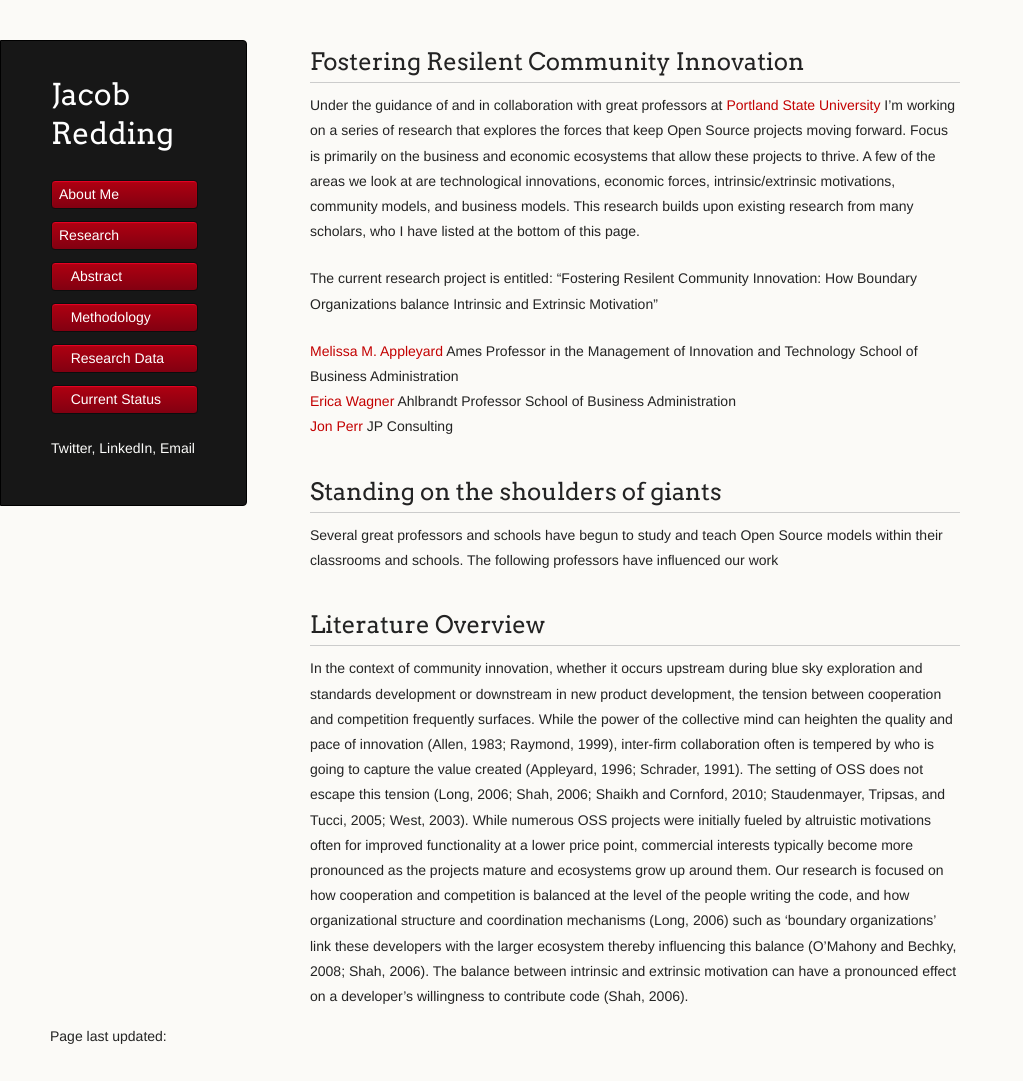
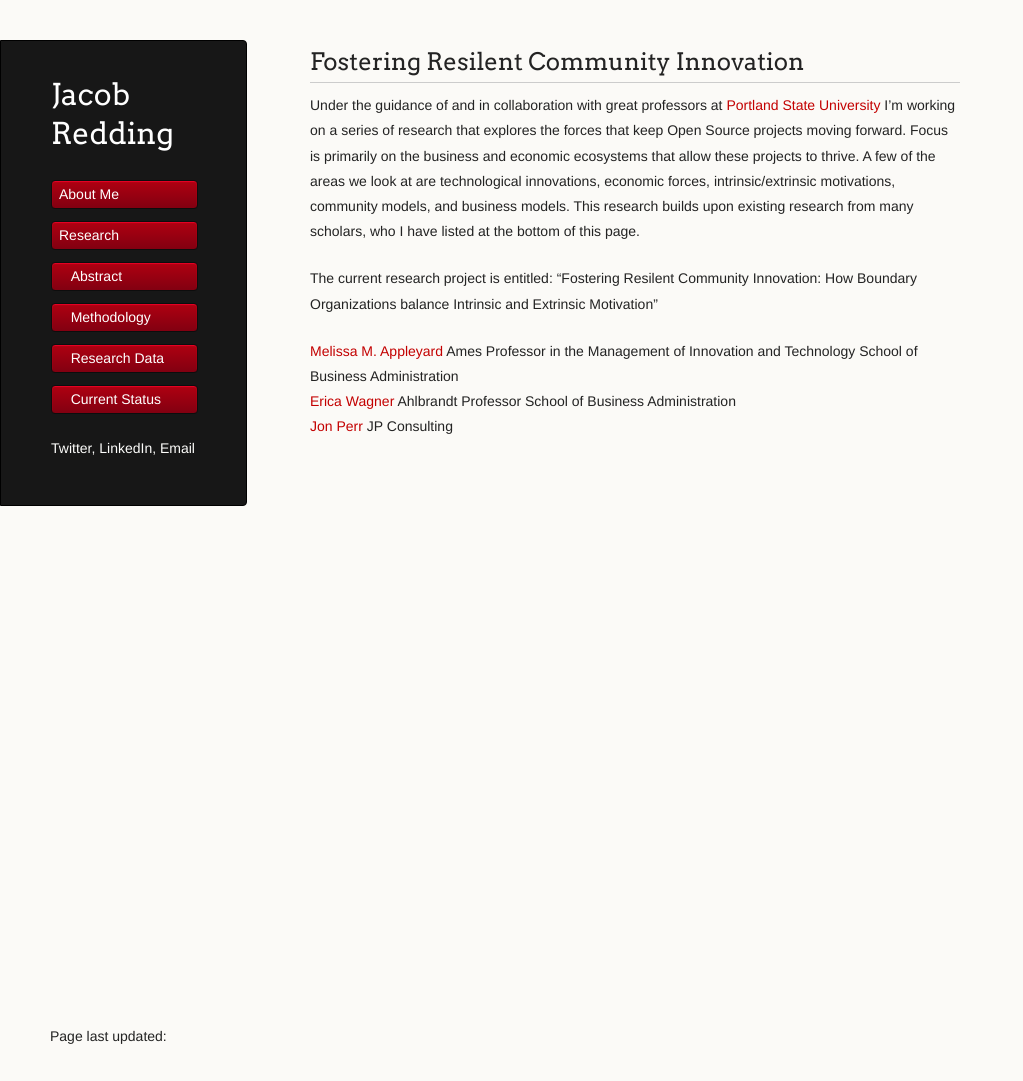
Before and after one commit to jredding/new-site, a Jekyll site: the page built from research/index.md, in a window 1280 px wide and 1081 px high. Shown: the whole window, without its empty margins (0-1023 px from the left). Built offline with Jekyll 4.4.1, drawn with Linux system fonts in a browser that asks for light colours.

Commit message:
Update index.md

```diff
--- a/research/index.md
+++ b/research/index.md
@@ -18,24 +18,3 @@ School of Business Administration
 <br />
 [Jon Perr](http://http://www.perrspectives.com "Jon Perr")
 JP Consulting
-
-## Standing on the shoulders of giants
-Several great professors and schools have begun to study and teach Open Source models within their classrooms and schools. The following professors have influenced our work
-
-
-## Literature Overview
-
-In the context of community innovation, whether it occurs upstream during blue sky exploration and standards
-development or downstream in new product development, the tension between cooperation and competition
-frequently surfaces. While the power of the collective mind can heighten the quality and pace of innovation
-(Allen, 1983; Raymond, 1999), inter-firm collaboration often is tempered by who is going to capture the value
-created (Appleyard, 1996; Schrader, 1991).
-The setting of OSS does not escape this tension (Long, 2006; Shah, 2006; Shaikh and Cornford, 2010;
-Staudenmayer, Tripsas, and Tucci, 2005; West, 2003). While numerous OSS projects were initially fueled by
-altruistic motivations often for improved functionality at a lower price point, commercial interests typically
-become more pronounced as the projects mature and ecosystems grow up around them. Our research is
-focused on how cooperation and competition is balanced at the level of the people writing the code, and how
-organizational structure and coordination mechanisms (Long, 2006) such as ‘boundary organizations’ link
-these developers with the larger ecosystem thereby influencing this balance (O’Mahony and Bechky, 2008;
-Shah, 2006). The balance between intrinsic and extrinsic motivation can have a pronounced effect on a
-developer’s willingness to contribute code (Shah, 2006).
```
